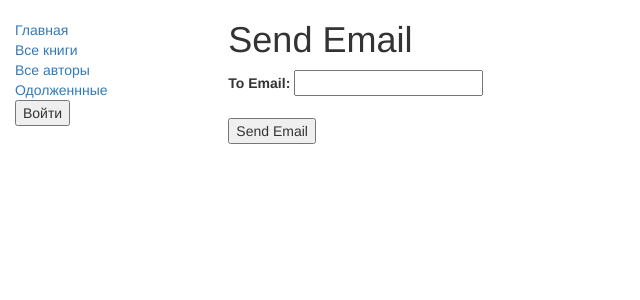
After one commit to Hapikc/DjangaPractice, a Django app: a page that uses catalog/templates/send_email.html in a window 1280 px wide. The commit adds this page. Shown: the top 300 px of the page, without its empty margins (0-640 px from the left). Run offline with Django 5.2, Linux system fonts and the light colour scheme; data comes from the database, SQL or seed files in the repository; both versions use the stored data as it was after the commit; some libraries are stand-ins or nearby versions.

Commit message:
side quest

```diff
--- a/catalog/models.py
+++ b/catalog/models.py
@@ -8,41 +8,24 @@ from datetime import date
 
 
 class MyModelName(models.Model):
-    """Типичный класс модели, производный от класса Model."""
+    my_field_name = models.CharField(max_length=20, help_text='Введите описание поля')
 
-    # Поля
-    my_field_name = models.CharField(max_length=20, help_text='Введите описание поля')
-    # …
-
-    # Метаданные
     class Meta:
         ordering = ['-my_field_name']
 
-    # Methods
     def get_absolute_url(self):
-        """Возвращает URL-адрес для доступа к определенному экземпляру MyModelName."""
         return reverse('model-detail-view', args=[str(self.id)])
 
     def __str__(self):
-        """Строка для представления объекта MyModelName (например, в административной панели и т.д.)."""
         return self.my_field_name
 
 
 
 class Genre(models.Model):
-    """
-    Model representing a book genre (e.g. Science Fiction, Non Fiction).
-    """
     name = models.CharField(max_length=200, help_text="Enter a book genre (e.g. Science Fiction, French Poetry etc.)")
 
     def __str__(self):
-        """
-        String for representing the Model object (in Admin site etc.)
-        """
         return self.name
-
-
-
 
 
 class Book(models.Model):
@@ -66,9 +49,6 @@ class Book(models.Model):
 
 
 class BookInstance(models.Model):
-    """
-    Model representing a specific copy of a book (i.e. that can be borrowed from the library).
-    """
     id = models.UUIDField(primary_key=True, default=uuid.uuid4, help_text="Unique ID for this particular book across whole library")
     book = models.ForeignKey('Book', on_delete=models.SET_NULL, null=True)
     imprint = models.CharField(max_length=200)
@@ -89,16 +69,10 @@ class BookInstance(models.Model):
         permissions = (("can_mark_returned", "Set book as returned"),)
 
     def display_status(self):
-        """
-        Creates a string for the Genre. This is required to display genre in Admin.
-        """
         return ', '.join([ BookInstance.name for BookInstance in self.BookInstance.all()[:3] ])
     display_status.short_description = 'Status'
 
     def __str__(self):
-        """
-        String for representing the Model object
-        """
         return '%s (%s)' % (self.id,self.book.title)
 
     @property
@@ -116,6 +90,5 @@ class Author(models.Model):
     def get_absolute_url(self):
         return reverse('author-detail', args=[str(self.id)])
 
-
     def __str__(self):
         return '%s, %s' % (self.last_name, self.first_name)
--- a/catalog/templates/catalog/book_detail.html
+++ b/catalog/templates/catalog/book_detail.html
@@ -8,15 +8,17 @@
 <p><strong>ISBN:</strong> {{ book.isbn }}</p>
 <p><strong>Язык:</strong> {{ book.language }}</p>
 <p><strong>Жанр:</strong> {% for genre in book.genre.all %} {{ genre }}{% if not forloop.last %}, {% endif %}{% endfor %}</p>
+<p>Получить инфо о книге</p>
 
-
+<a href="{% url 'send_email' book.author.pk %}">отправить почту</a>
 
 <div style="margin-left:20px;margin-top:20px">
     <h4>Копии</h4>
 
     {% for copy in book.bookinstance_set.all %}
     <hr>
-    <p class="{% if copy.status == 'a' %}text-success{% elif copy.status == 'd' %}text-danger{% else %}text-warning{% endif %}">{{ copy.get_status_display }}</p>
+    <p class="{% if copy.status == 'a' %}text-success{% elif copy.status == 'd' %}text-danger{% else %}text-warning{% endif %}">
+        {{ copy.get_status_display }}</p>
     {% if copy.status != 'a' %}<p><strong>Дата сдачи книг:</strong> {{copy.due_back}}</p>{% endif %}
     <p><strong>Imprint:</strong> {{copy.imprint}}</p>
     <p class="text-muted"><strong>Id:</strong> {{copy.id}}</p>
--- /dev/null
+++ b/catalog/templates/send_email.html
@@ -0,0 +1,12 @@
+{% extends "base_generic.html" %}
+
+{% block content %}
+    <h1>Send Email</h1>
+    <form method="post">
+        {% csrf_token %}
+        <label for="to_email">To Email:</label>
+        <input type="email" id="to_email" name="to_email" required><br><br>
+
+        <button type="submit">Send Email</button>
+    </form>
+{% endblock %}
--- a/catalog/urls.py
+++ b/catalog/urls.py
@@ -1,5 +1,8 @@
 from django.urls import re_path
 from . import views
+from .views import send_email
+
+
 
 urlpatterns = [
     re_path(r'^$', views.index, name='index'),
@@ -16,4 +19,5 @@ urlpatterns = [
     re_path(r'^book/create/$', views.BookCreate.as_view(), name='book_create'),
     re_path(r'^book/(?P<pk>\d+)/update/$', views.BookUpdate.as_view(), name='book_update'),
     re_path(r'^book/(?P<pk>\d+)/delete/$', views.BookDelete.as_view(), name='book_delete'),
+    re_path(r'^send-email/(?P<pk>\d+)', send_email, name='send_email'), #ссылка для переадресации на отправку письма
 ]
--- a/catalog/views.py
+++ b/catalog/views.py
@@ -9,6 +9,8 @@ from django.contrib.auth.decorators import permission_required
 from .forms import RenewBookForm
 from django.views.generic.edit import CreateView, UpdateView, DeleteView
 from django.urls import reverse_lazy
+from django.core.mail import send_mail
+from django.http import HttpResponse
 
 
 def index(request):
@@ -35,7 +37,7 @@ def index(request):
 
 class BookListView(generic.ListView):
     model = Book
-    paginate_by = 2
+    paginate_by = 10
 
     def get_queryset(self):
         return Book.objects.filter(title__icontains='')
@@ -83,8 +85,6 @@ def renew_book_librarian(request, pk):
         if form.is_valid():
             book_inst.due_back = form.cleaned_data['renewal_date']
             book_inst.save()
-
-            # return HttpResponseRedirect(reverse('all-borrowed') ) от дз
             return HttpResponseRedirect('/')
 
     else:
@@ -118,3 +118,17 @@ class BookUpdate(UpdateView):
 class BookDelete(DeleteView):
     model = Book
     success_url = reverse_lazy('books')
+
+
+def send_email(request,pk):
+    book = get_object_or_404(Book, pk=pk)
+    if request.method == 'POST':
+        subject = request.POST.get('subject', '')
+        message = f"Название: {book.title}\n\nАвтор: {book.author}\n\nОписание: {book.summary}"
+        from_email = request.POST.get('from_email', '')
+        recipient_list = [request.POST.get('to_email', '')]
+
+        send_mail(subject, message, from_email, recipient_list)
+        return HttpResponse('Email sent successfully!')
+
+    return render(request, 'send_email.html')
--- a/locallibrary/urls.py
+++ b/locallibrary/urls.py
@@ -1,4 +1,3 @@
-
 from django.contrib import admin
 from django.urls import include
 from django.urls import path
```
Also changed, not shown: catalog/admin.py (+0 -7 lines), catalog/forms.py (+3 -4 lines), locallibrary/settings.py (+11 -37 lines), catalog/templates/catalog/author_detail.html (indentation only), db.sqlite3. Lines whose indentation alone changed are shown as unchanged.
